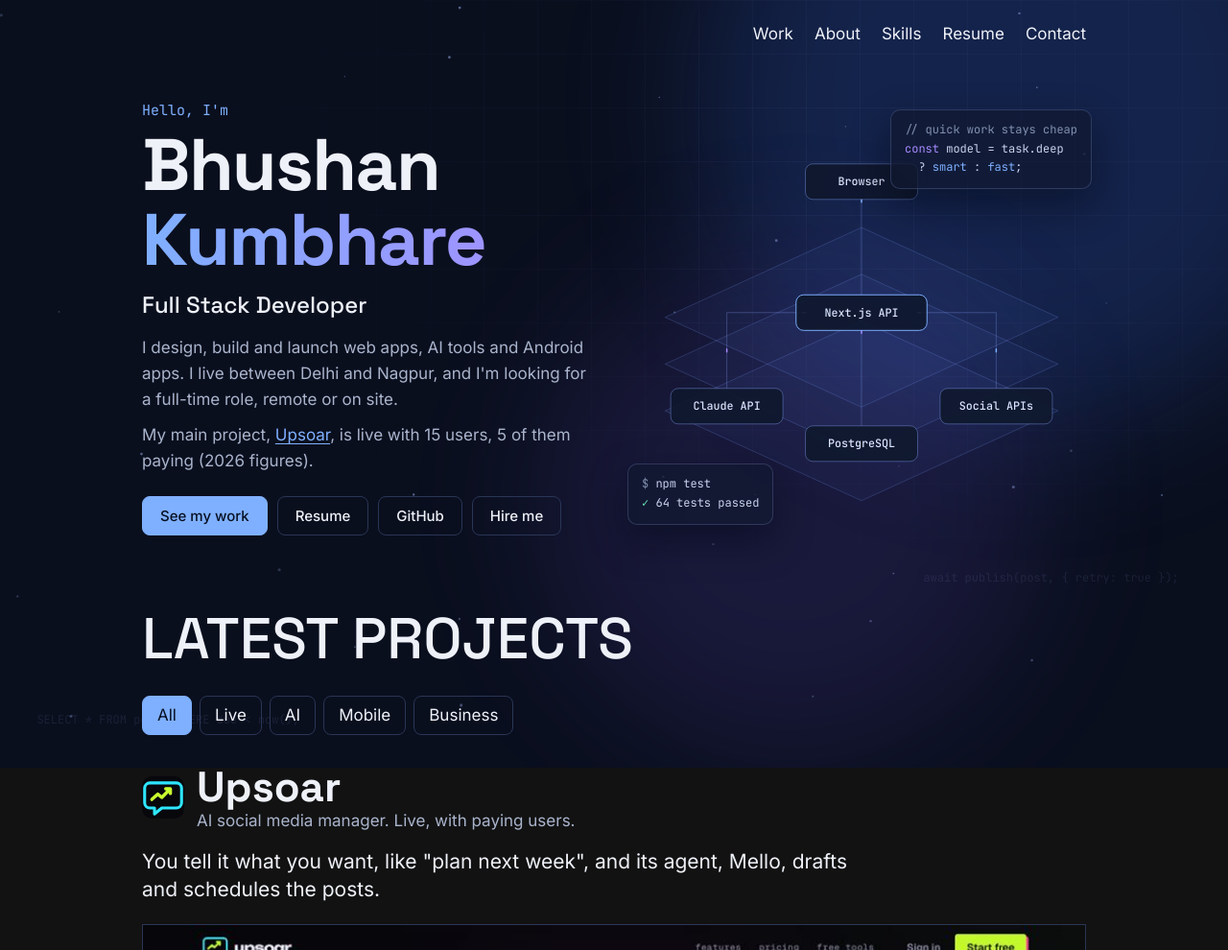
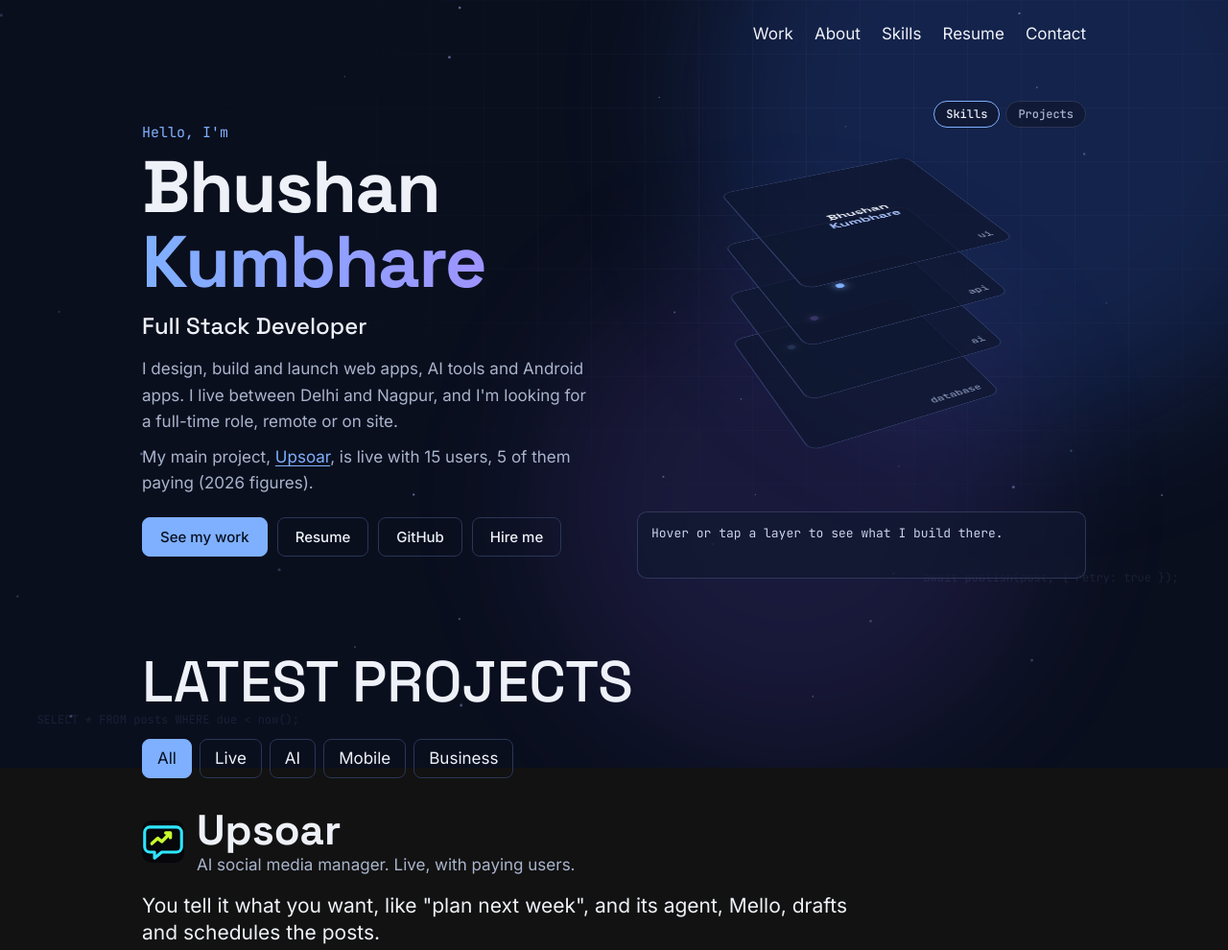
Before and after one commit to shaggyb1/shaggyb1.github.io, a plain HTML site: page index.html in a window 1280 px wide. Shown: the top 990 px of the page at 96% size. Drawn offline with Linux system fonts and the light colour scheme.

Commit message:
Replace the hero system map with an interactive 3D stack
Four layers (ui, api, ai, database) that spread apart on load, sway when idle,
tilt toward the pointer and lift on hover, with data dots moving up through
them. A switch shows the projects instead, and clicking a project twice
scrolls to its card. Still for reduced motion.

Co-Authored-By: Claude Opus 5.5 <noreply@anthropic.com>

```diff
--- a/background.css
+++ b/background.css
@@ -28,46 +28,65 @@
 @keyframes glow-a { to { transform: translate(-7vw, 6vh) scale(1.1); } }
 @keyframes glow-b { to { transform: translate(8vw, -7vh) scale(.92); } }
 
-/* Hero visual: the system behind Upsoar, drawn as a small architecture map. */
-.hero-visual { position: relative; min-width: 0; --px: 0; --py: 0; }
-.sys { display: block; width: 100%; height: auto; overflow: visible; transform: translate(calc(var(--px) * -5px), calc(var(--py) * -5px)); transition: transform .5s ease-out; }
-.sys-plate { fill: rgba(92, 130, 255, .05); stroke: rgba(130, 160, 255, .22); stroke-width: 1; }
-.sys-line { fill: none; stroke: rgba(140, 170, 255, .3); stroke-width: 1; }
-.sys-flow { fill: none; stroke: #7fb0ff; stroke-width: 1.5; stroke-linecap: round; stroke-dasharray: 3 120; }
-.sys-flow.alt { stroke: #a78bff; }
-.sys-node rect { fill: rgba(16, 24, 46, .92); stroke: rgba(140, 170, 255, .4); stroke-width: 1; }
-.sys-node.main rect { stroke: #7fb0ff; }
-.sys-node text { font: 500 12px var(--mono); fill: #dbe4ff; text-anchor: middle; dominant-baseline: central; }
+/* Hero visual: the stack I build, as 3D layers. Hover a layer to lift it; switch to see projects instead of skills. */
+.hero-visual { position: relative; min-width: 0; --gap: 58px; --plate: 210px; }
 
-.glass {
-  position: absolute; margin: 0; padding: 11px 14px;
-  background: rgba(17, 25, 48, .68);
-  border: 1px solid rgba(160, 185, 255, .2); border-radius: 10px;
+.stack-modes { position: relative; z-index: 2; display: flex; justify-content: flex-end; gap: 6px; }
+.stack-mode {
+  padding: 5px 12px; border: 1px solid var(--rule); border-radius: 999px; background: rgba(15, 23, 48, .7);
+  font: 500 12px var(--mono); color: var(--soft); cursor: pointer;
+}
+.stack-mode[aria-pressed="true"] { border-color: #7fb0ff; color: #eef1f8; }
+.stack-mode:focus-visible, .plate:focus-visible { outline: 2px solid #7fb0ff; outline-offset: 3px; }
+
+.stack-scene { position: relative; height: 400px; perspective: 1100px; }
+.stack-rig {
+  position: absolute; left: 50%; top: 62%; width: 0; height: 0; transform-style: preserve-3d;
+  transform: rotateX(var(--rx, 58deg)) rotateZ(var(--rz, -40deg));
+}
+.plate {
+  position: absolute; left: calc(var(--plate) / -2); top: calc(var(--plate) / -2); width: var(--plate); height: var(--plate);
+  display: flex; align-items: flex-end; justify-content: flex-end; padding: 10px 12px;
+  background: rgba(15, 23, 48, .74); border: 1px solid #34436f; border-radius: 12px;
+  font: 500 12px var(--mono); color: #8a98ba; cursor: pointer;
+  transform: translateZ(calc(var(--i) * var(--gap) + var(--lift, 0px)));
+  transition: transform .6s cubic-bezier(.2, .7, .1, 1), border-color .3s, background .3s, color .3s;
+}
+.plate.on { background: #16224a; border-color: var(--c, #7fb0ff); color: #eef1f8; }
+.plate .mark { position: absolute; inset: 0; display: grid; place-items: center; font: 700 15px/1.15 var(--display); color: #eef1f8; text-align: center; pointer-events: none; }
+.plate .mark i { font-style: normal; color: #a9c4ff; }
+.packet {
+  position: absolute; left: -4px; top: -4px; width: 8px; height: 8px; border-radius: 50%; background: #7fb0ff;
+  box-shadow: 0 0 10px #7fb0ff; pointer-events: none;
+}
+.packet.alt { background: #a78bff; box-shadow: 0 0 10px #a78bff; }
+
+.stack-info {
+  min-height: 70px; margin: 0; padding: 12px 14px;
+  background: rgba(17, 25, 48, .68); border: 1px solid rgba(160, 185, 255, .2); border-radius: 10px;
   -webkit-backdrop-filter: blur(9px); backdrop-filter: blur(9px);
-  box-shadow: 0 16px 40px rgba(3, 6, 18, .45);
-  font: 12px/1.65 var(--mono); color: #c9d4ee; white-space: pre;
-  transition: transform .5s ease-out;
+  font: 13px/1.6 var(--mono); color: #c9d4ee;
 }
-.glass.code { top: -8px; right: -6px; transform: translate(calc(var(--px) * 9px), calc(var(--py) * 9px)); }
-.glass.term { bottom: -6px; left: -10px; transform: translate(calc(var(--px) * 13px), calc(var(--py) * 13px)); }
-.glass .k { color: #a78bff; } .glass .f { color: #7fb0ff; } .glass .ok { color: #6ee7b7; } .glass .d { color: #8291b0; }
+.stack-info b { font-weight: 500; color: var(--c, #a78bff); }
+.stack-info a { color: var(--link); }
 
 @media (prefers-reduced-motion: no-preference) {
-  .sys-flow { animation: sys-flow 5s linear infinite; }
-  .sys-flow.alt { animation-duration: 7s; animation-delay: -2s; }
+  .packet { animation: packet 2.4s linear infinite; }
 }
-@keyframes sys-flow { from { stroke-dashoffset: 123; } to { stroke-dashoffset: 0; } }
+@keyframes packet { from { transform: translateZ(0); opacity: 0; } 12% { opacity: 1; } 88% { opacity: 1; } to { transform: translateZ(calc(var(--gap) * 3)); opacity: 0; } }
 
 /* Below laptop width the two columns are too tight, so the visual moves under the text. */
 @media (max-width: 980px) {
   .hero { grid-template-columns: minmax(0, 1fr); gap: 40px; }
   .hero-visual { width: 100%; max-width: 480px; margin: 0 auto; }
+  .stack-scene { height: 360px; }
 }
 
 @media (max-width: 760px) {
   .top nav { gap: 4px 14px; font-size: 15px; justify-content: flex-start; }
-  .bg-code, .glass.code { display: none; }
+  .bg-code { display: none; }
+  .hero-visual { --gap: 44px; --plate: 170px; }
+  .stack-scene { height: 300px; }
   .bg-glow.blue { width: 110vw; height: 110vw; top: -60vw; right: -50vw; }
   .bg-glow.violet { width: 80vw; height: 80vw; top: 60vh; right: -30vw; }
-  .glass.term { left: 0; bottom: -14px; }
 }
--- a/background.js
+++ b/background.js
@@ -1,4 +1,4 @@
-/* Slow particles behind the page, and a slight parallax on the hero visual. */
+/* Slow particles behind the page, and the 3D stack in the hero. */
 (function background() {
   const still = matchMedia('(prefers-reduced-motion: reduce)').matches;
   const canvas = document.getElementById('bg-particles');
@@ -47,11 +47,137 @@
   size();
   if (still) draw(); else requestAnimationFrame(tick);
 
+  stack(still);
+})();
+
+/* The hero stack: four layers you can lift. Skills mode shows what I build at each layer,
+   projects mode shows the products, linked to their cards below. */
+function stack(still) {
   const visual = document.querySelector('.hero-visual');
-  if (visual && !still && matchMedia('(pointer: fine)').matches) {
-    addEventListener('pointermove', e => {
-      visual.style.setProperty('--px', (e.clientX / innerWidth - .5).toFixed(3));
-      visual.style.setProperty('--py', (e.clientY / innerHeight - .5).toFixed(3));
-    }, { passive: true });
+  if (!visual) return;
+  const rig = visual.querySelector('.stack-rig');
+  const info = visual.querySelector('.stack-info');
+  const byId = id => PROJECTS.find(p => p.id === id);
+
+  /* Bottom layer first. */
+  const MODES = {
+    skills: {
+      hint: 'Hover or tap a layer to see what I build there.',
+      layers: [
+        { label: 'database', text: '<b>database</b> · PostgreSQL, Drizzle ORM, SQLite, Firebase' },
+        { label: 'ai', text: '<b>ai</b> · Claude API, agents with tools, prompt caching, model routing' },
+        { label: 'api', text: '<b>api</b> · Node.js, Next.js routes, REST, OAuth, Razorpay and Stripe' },
+        { label: 'ui', text: '<b>ui</b> · React, Next.js, TypeScript, React Native', top: true }
+      ]
+    },
+    projects: {
+      hint: 'Hover or tap a project. Click it again to jump to it.',
+      layers: ['naad', 'distributor', 'tradewire', 'upsoar'].map((id, i) => {
+        const p = byId(id);
+        return { label: p.name.toLowerCase(), color: p.accent, id, top: i === 3,
+          text: '<b>' + p.name + '</b> · ' + p.kind + '. ' + p.status + '.' };
+      })
+    }
+  };
+
+  let mode = 'skills', plates = [], active = -1;
+
+  function build() {
+    rig.innerHTML = '';
+    plates = MODES[mode].layers.map((l, i) => {
+      const b = document.createElement('button');
+      b.type = 'button';
+      b.className = 'plate';
+      b.style.setProperty('--i', i);
+      if (l.color) { b.style.setProperty('--c', l.color); b.style.color = l.color; }
+      b.setAttribute('aria-label', l.label);
+      b.textContent = l.label;
+      if (l.top) {
+        const m = document.createElement('span');
+        m.className = 'mark';
+        m.innerHTML = '<span>Bhushan<br><i>Kumbhare</i></span>';
+        b.append(m);
+      }
+      b.addEventListener('mouseenter', () => pick(i));
+      b.addEventListener('focus', () => pick(i));
+      b.addEventListener('click', () => {
+        if (l.id && active === i) document.getElementById(l.id).scrollIntoView({ behavior: still ? 'auto' : 'smooth' });
+        pick(i);
+      });
+      rig.append(b);
+      return b;
+    });
+    [0, 1, 2].forEach(k => {
+      const d = document.createElement('span');
+      d.className = 'packet' + (k === 1 ? ' alt' : '');
+      d.style.left = -64 + k * 8 + 'px';
+      d.style.top = (k - 1) * 44 - 4 + 'px';
+      d.style.animationDelay = -k * 0.8 + 's';
+      rig.append(d);
+    });
+    active = -1;
+    info.style.removeProperty('--c');
+    info.textContent = MODES[mode].hint;
   }
-})();
+
+  function pick(i) {
+    active = i;
+    const l = MODES[mode].layers[i];
+    plates.forEach((p, k) => {
+      p.classList.toggle('on', k === i);
+      p.style.setProperty('--lift', k === i ? '22px' : '0px');
+    });
+    if (l.color) info.style.setProperty('--c', l.color); else info.style.removeProperty('--c');
+    info.innerHTML = l.text;
+  }
+
+  function reset() {
+    active = -1;
+    plates.forEach(p => { p.classList.remove('on'); p.style.setProperty('--lift', '0px'); });
+    info.style.removeProperty('--c');
+    info.textContent = MODES[mode].hint;
+  }
+
+  visual.querySelectorAll('.stack-mode').forEach(btn => btn.addEventListener('click', () => {
+    mode = btn.dataset.mode;
+    visual.querySelectorAll('.stack-mode').forEach(b => b.setAttribute('aria-pressed', b === btn));
+    build();
+    open();
+  }));
+  visual.querySelector('.stack-scene').addEventListener('mouseleave', reset);
+
+  /* The layers start pressed together and spread apart, like an exploded diagram. */
+  function open() {
+    if (still) return;
+    visual.style.setProperty('--gap', '6px');
+    requestAnimationFrame(() => requestAnimationFrame(() => visual.style.removeProperty('--gap')));
+  }
+
+  build();
+  open();
+  if (still) return;
+
+  /* When idle the stack sways slowly; when the mouse is over it, it tilts toward the pointer. */
+  const fine = matchMedia('(pointer: fine)').matches;
+  let rz = -40, rx = 58, tz = -40, tx = 58, over = false, last = 0;
+  if (fine) {
+    visual.addEventListener('pointermove', e => {
+      const r = visual.getBoundingClientRect();
+      over = true;
+      tz = -40 + ((e.clientX - r.left) / r.width - .5) * 36;
+      tx = 58 - ((e.clientY - r.top) / r.height - .5) * 14;
+    });
+    visual.addEventListener('pointerleave', () => { over = false; });
+  }
+  function frame(t) {
+    requestAnimationFrame(frame);
+    if (document.hidden || t - last < 33) return;
+    last = t;
+    if (!over) { tz = -40 + Math.sin(t / 3200) * 14; tx = 58; }
+    rz += (tz - rz) * .08;
+    rx += (tx - rx) * .08;
+    rig.style.setProperty('--rz', rz.toFixed(2) + 'deg');
+    rig.style.setProperty('--rx', rx.toFixed(2) + 'deg');
+  }
+  requestAnimationFrame(frame);
+}
--- a/index.html
+++ b/index.html
@@ -56,32 +56,15 @@
           <a class="btn" href="#contact">Hire me</a>
         </div>
       </div>
-      <div class="hero-visual" aria-hidden="true">
-        <svg class="sys" viewBox="0 0 480 430">
-          <path class="sys-plate" d="M240 118 450 214 240 310 30 214Z"/>
-          <path class="sys-plate" d="M240 168 450 264 240 360 30 264Z"/>
-          <path class="sys-plate" d="M240 218 450 314 240 410 30 314Z"/>
-          <g>
-            <path class="sys-line" d="M240 88V190"/>
-            <path class="sys-line" d="M180 209H96V290"/>
-            <path class="sys-line" d="M300 209H384V290"/>
-            <path class="sys-line" d="M240 228V330"/>
-            <path class="sys-flow" d="M240 88V190"/>
-            <path class="sys-flow alt" d="M180 209H96V290"/>
-            <path class="sys-flow" d="M300 209H384V290"/>
-            <path class="sys-flow alt" d="M240 228V330"/>
-          </g>
-          <g class="sys-node "><rect x="180" y="50" width="120" height="38" rx="8"/><text x="240" y="69">Browser</text></g>
-          <g class="sys-node main"><rect x="170" y="190" width="140" height="38" rx="8"/><text x="240" y="209">Next.js API</text></g>
-          <g class="sys-node "><rect x="36" y="290" width="120" height="38" rx="8"/><text x="96" y="309">Claude API</text></g>
-          <g class="sys-node "><rect x="324" y="290" width="120" height="38" rx="8"/><text x="384" y="309">Social APIs</text></g>
-          <g class="sys-node "><rect x="180" y="330" width="120" height="38" rx="8"/><text x="240" y="349">PostgreSQL</text></g>
-        </svg>
-        <pre class="glass code"><span class="d">// quick work stays cheap</span>
-<span class="k">const</span> model = task.deep
-  ? <span class="f">smart</span> : <span class="f">fast</span>;</pre>
-        <pre class="glass term"><span class="d">$</span> npm test
-<span class="ok">✓</span> 64 tests passed</pre>
+      <div class="hero-visual">
+        <div class="stack-modes" role="group" aria-label="What the stack shows">
+          <button type="button" class="stack-mode" data-mode="skills" aria-pressed="true">Skills</button>
+          <button type="button" class="stack-mode" data-mode="projects" aria-pressed="false">Projects</button>
+        </div>
+        <div class="stack-scene">
+          <div class="stack-rig"></div>
+        </div>
+        <p class="stack-info" aria-live="polite"></p>
       </div>
     </section>
 
--- a/style.css
+++ b/style.css
@@ -48,7 +48,7 @@ a:hover { color: var(--ink); }
 .intro + .intro { margin-top: 10px; }
 .intro a { color: var(--link); }
 
-/* The text comes up first, then the system map fades in beside it. */
+/* The text comes up first, then the stack fades in beside it. */
 @media (prefers-reduced-motion: no-preference) {
   .hero-text > *, .hero-visual { animation: hero-in .7s cubic-bezier(.2, .7, .1, 1) both; }
   .hero-text > :nth-child(2) { animation-delay: .08s; }
```
Also changed, not shown: assets/share.jpg.
